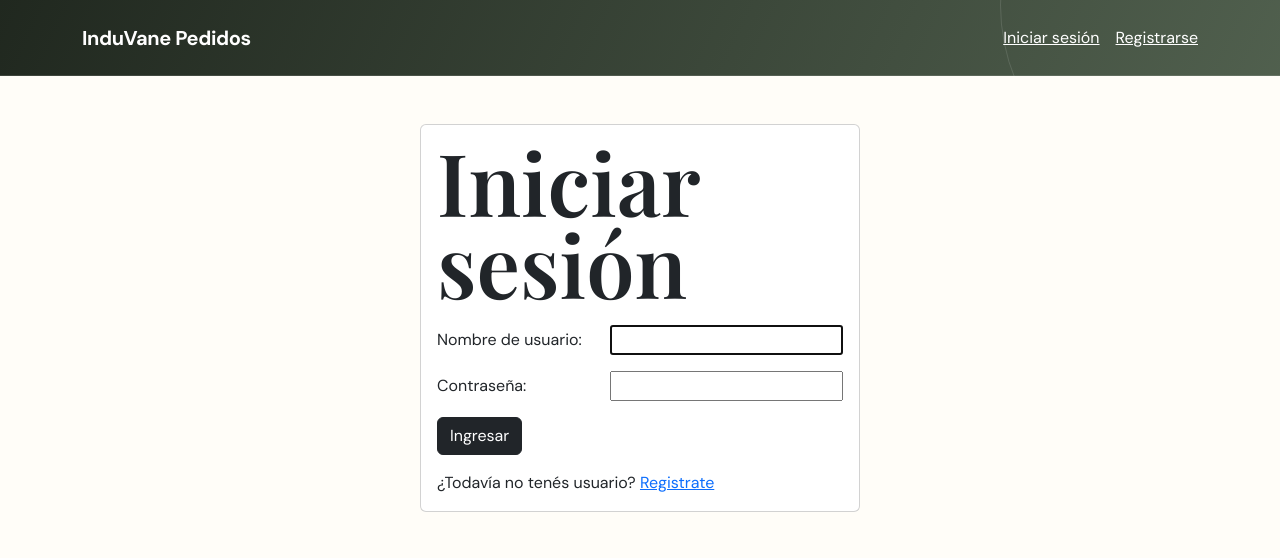
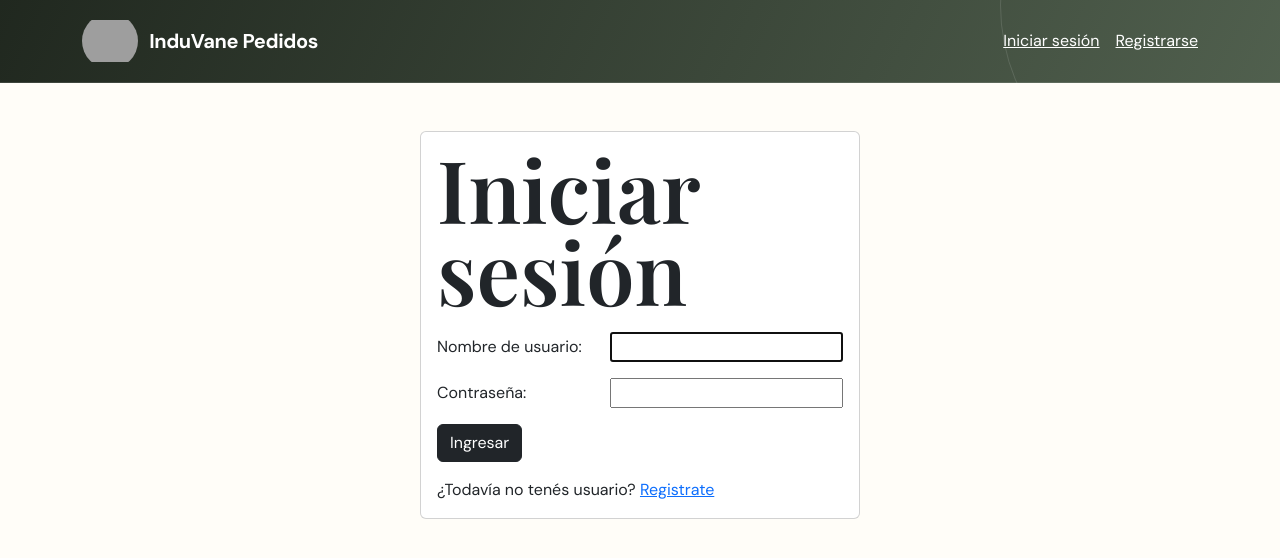
Before and after one commit to DamianRojas79/InduPedidos, a Django app: page /login/?next=/pedidos/1/modificar/ in a window 1280 px wide. Shown: the top 558 px of the page. Run offline with Django 5.2, Linux system fonts and the light colour scheme; parts of the project's set-up code (start-up, migrations or seed data) failed here and were passed over; grey boxes are pictures that could not be loaded.

Commit message:
Se modifica logo de cabecera

```diff
--- a/myapp/myapp/templates/base.html
+++ b/myapp/myapp/templates/base.html
@@ -6,11 +6,11 @@
     <meta name="viewport" content="width=device-width, initial-scale=1">
     <title>{% block title %}InduPedidos{% endblock %}</title>
     <link href="https://cdn.jsdelivr.net/npm/bootstrap@5.3.8/dist/css/bootstrap.min.css" rel="stylesheet">
-    <link href="{% static 'producto/css/productos.css' %}" rel="stylesheet">
+    <link href="{% static 'producto/css/productos.css' %}?v=5" rel="stylesheet">
 </head>
 <body>
 <header class="site-header"><nav class="navbar navbar-dark" aria-label="Navegación principal"><div class="container gap-3">
-<a class="navbar-brand" href="{% url 'home' %}">InduVane Pedidos</a>
+<a class="navbar-brand" href="{% url 'home' %}"><img class="brand-logo" src="{% static 'producto/img/induvane-logo.png' %}" alt="" width="56" height="56"> InduVane Pedidos</a>
 {% include 'cuenta_nav.html' %}
 </div></nav></header>
 <main class="container py-5">{% block content %}{% endblock %}</main>
--- a/myapp/producto/templates/producto/detalle_producto.html
+++ b/myapp/producto/templates/producto/detalle_producto.html
@@ -8,13 +8,13 @@
     <title>{{ producto.nombre }} | InduPedidos</title>
     <link href="https://cdn.jsdelivr.net/npm/bootstrap@5.3.8/dist/css/bootstrap.min.css" rel="stylesheet">
     <link href="https://cdn.jsdelivr.net/npm/bootstrap-icons@1.13.1/font/bootstrap-icons.min.css" rel="stylesheet">
-    <link href="{% static 'producto/css/productos.css' %}?v=2" rel="stylesheet">
+    <link href="{% static 'producto/css/productos.css' %}?v=5" rel="stylesheet">
 </head>
 <body>
     <header class="site-header">
         <nav class="navbar navbar-dark" aria-label="Navegación principal">
             <div class="container">
-                <a class="navbar-brand" href="{% url 'producto' %}"><span class="brand-mark">IP</span> InduVane Pedidos</a>
+                <a class="navbar-brand" href="{% url 'producto' %}"><img class="brand-logo" src="{% static 'producto/img/induvane-logo.png' %}" alt="" width="56" height="56"> InduVane Pedidos</a>
                 <div class="ms-auto d-flex flex-wrap align-items-center gap-2">
                     {% include "cuenta_nav.html" %}
                     <a class="social-link d-none d-sm-inline-flex" href="https://www.facebook.com/" target="_blank" rel="noopener noreferrer" aria-label="Facebook"><i class="bi bi-facebook"></i></a>
--- a/myapp/producto/templates/producto/productos.html
+++ b/myapp/producto/templates/producto/productos.html
@@ -8,14 +8,14 @@
     <title>Productos | InduPedidos</title>
     <link href="https://cdn.jsdelivr.net/npm/bootstrap@5.3.8/dist/css/bootstrap.min.css" rel="stylesheet">
     <link href="https://cdn.jsdelivr.net/npm/bootstrap-icons@1.13.1/font/bootstrap-icons.min.css" rel="stylesheet">
-    <link href="{% static 'producto/css/productos.css' %}?v=4" rel="stylesheet">
+    <link href="{% static 'producto/css/productos.css' %}?v=5" rel="stylesheet">
 </head>
 <body>
     <header class="site-header">
         <nav class="navbar navbar-expand-md navbar-dark" aria-label="Navegación principal">
             <div class="container">
                 <a class="navbar-brand" href="{% url 'producto' %}">
-                    <span class="brand-mark">IP</span>
+                    <img class="brand-logo" src="{% static 'producto/img/induvane_logo.png' %}" alt="" width="56" height="56">
                     InduVane Pedidos
                 </a>
                 <div class="ms-auto d-flex flex-wrap align-items-center gap-2">
--- a/myapp/static/producto/css/productos.css
+++ b/myapp/static/producto/css/productos.css
@@ -37,7 +37,7 @@ body {
 
 .navbar { border-bottom: 1px solid rgba(255, 255, 255, .12); min-height: 76px; }
 .navbar-brand { align-items: center; display: flex; font-weight: 700; gap: .7rem; letter-spacing: -.02em; }
-.brand-mark { align-items: center; background: var(--terracotta); border-radius: 50%; display: inline-flex; font-size: .72rem; height: 34px; justify-content: center; letter-spacing: .05em; width: 34px; }
+.brand-logo { border-radius: 50%; display: block; flex-shrink: 0; height: 56px; object-fit: contain; width: 56px; }
 .social-link { align-items: center; border: 1px solid rgba(255,255,255,.22); border-radius: 50%; color: #fff; display: inline-flex; height: 38px; justify-content: center; transition: .2s ease; width: 38px; }
 .social-link:hover { background: #fff; color: var(--sage-dark); transform: translateY(-2px); }
 .hero-content { padding-bottom: 4.5rem; padding-top: 4.5rem; position: relative; z-index: 1; }
```
Also changed, not shown: myapp/static/producto/img/induvane_logo.png (added).
